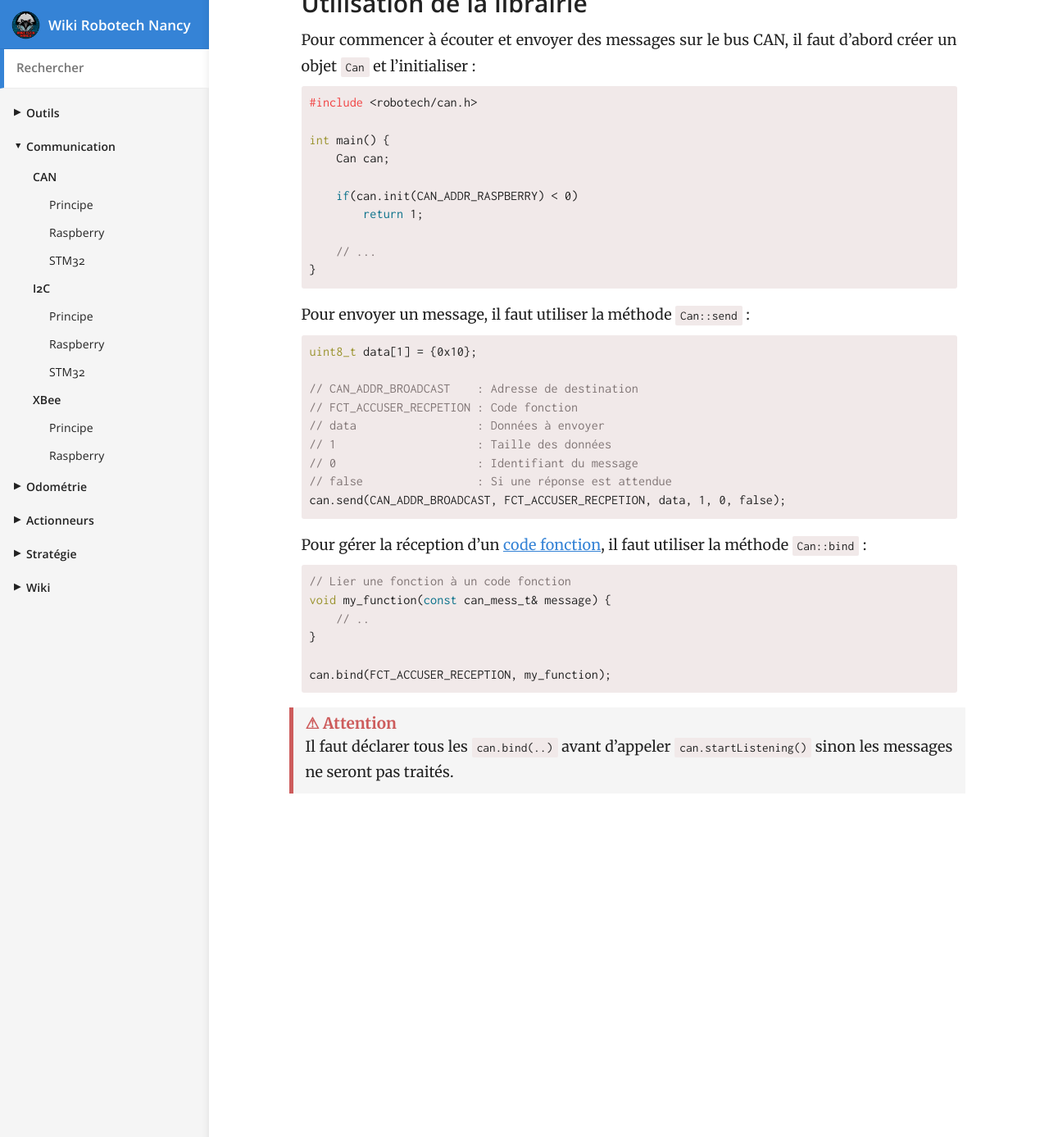
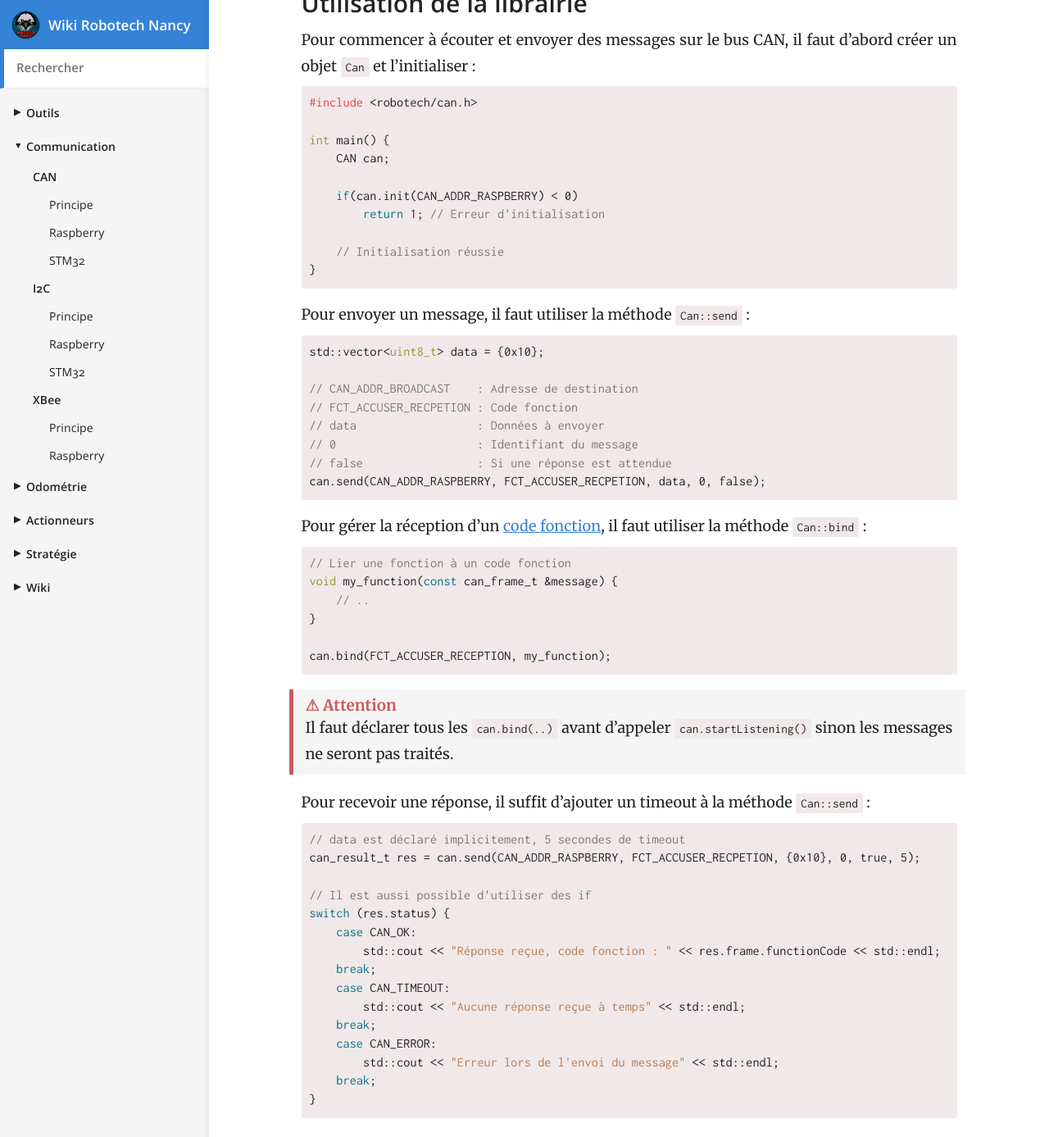
Before and after one commit to RobotechNancy/robotechnancy.github.io, a Jekyll site: the page built from _docs/communication/CAN/raspberry.md, in a window 1280 px wide and 1400 px high, scrolled down 1775 px. Shown: the top 1387 px of the window at 82% size. Built offline with Jekyll 4.4.1, drawn with Linux system fonts in a browser that asks for light colours.

Commit message:
Section réponse CAN

````diff
--- a/_docs/communication/CAN/raspberry.md
+++ b/_docs/communication/CAN/raspberry.md
@@ -64,32 +64,31 @@ Pour commencer à écouter et envoyer des messages sur le bus CAN, il faut d'abo
 #include <robotech/can.h>
 
 int main() {
-    Can can;
+    CAN can;
 
     if(can.init(CAN_ADDR_RASPBERRY) < 0)
-        return 1;
+        return 1; // Erreur d'initialisation
 
-    // ...
+    // Initialisation réussie
 }
 ```
 
 Pour envoyer un message, il faut utiliser la méthode `Can::send` :
 ```cpp
-uint8_t data[1] = {0x10};
+std::vector<uint8_t> data = {0x10};
 
 // CAN_ADDR_BROADCAST    : Adresse de destination
 // FCT_ACCUSER_RECPETION : Code fonction
 // data                  : Données à envoyer
-// 1                     : Taille des données
 // 0                     : Identifiant du message
 // false                 : Si une réponse est attendue
-can.send(CAN_ADDR_BROADCAST, FCT_ACCUSER_RECPETION, data, 1, 0, false);
+can.send(CAN_ADDR_RASPBERRY, FCT_ACCUSER_RECPETION, data, 0, false);
 ```
 
 Pour gérer la réception d'un [code fonction](https://github.com/RobotechNancy/Communication/blob/master/CAN/Raspberry/include/define_can.h#L61){:target="_blank"}, il faut utiliser la méthode `Can::bind` :
 ```cpp
 // Lier une fonction à un code fonction
-void my_function(const can_mess_t& message) {
+void my_function(const can_frame_t &message) {
     // ..
 }
 
@@ -98,3 +97,22 @@ can.bind(FCT_ACCUSER_RECEPTION, my_function);
 
 {:.warning}
 > Il faut déclarer tous les `can.bind(..)` avant d'appeler `can.startListening()` sinon les messages ne seront pas traités.
+
+Pour recevoir une réponse, il suffit d'ajouter un timeout à la méthode `Can::send` :
+```cpp
+// data est déclaré implicitement, 5 secondes de timeout
+can_result_t res = can.send(CAN_ADDR_RASPBERRY, FCT_ACCUSER_RECPETION, {0x10}, 0, true, 5);
+
+// Il est aussi possible d'utiliser des if
+switch (res.status) {
+    case CAN_OK:
+        std::cout << "Réponse reçue, code fonction : " << res.frame.functionCode << std::endl;
+    break;
+    case CAN_TIMEOUT:
+        std::cout << "Aucune réponse reçue à temps" << std::endl;
+    break;
+    case CAN_ERROR:
+        std::cout << "Erreur lors de l'envoi du message" << std::endl;
+    break;
+}
+```
````
